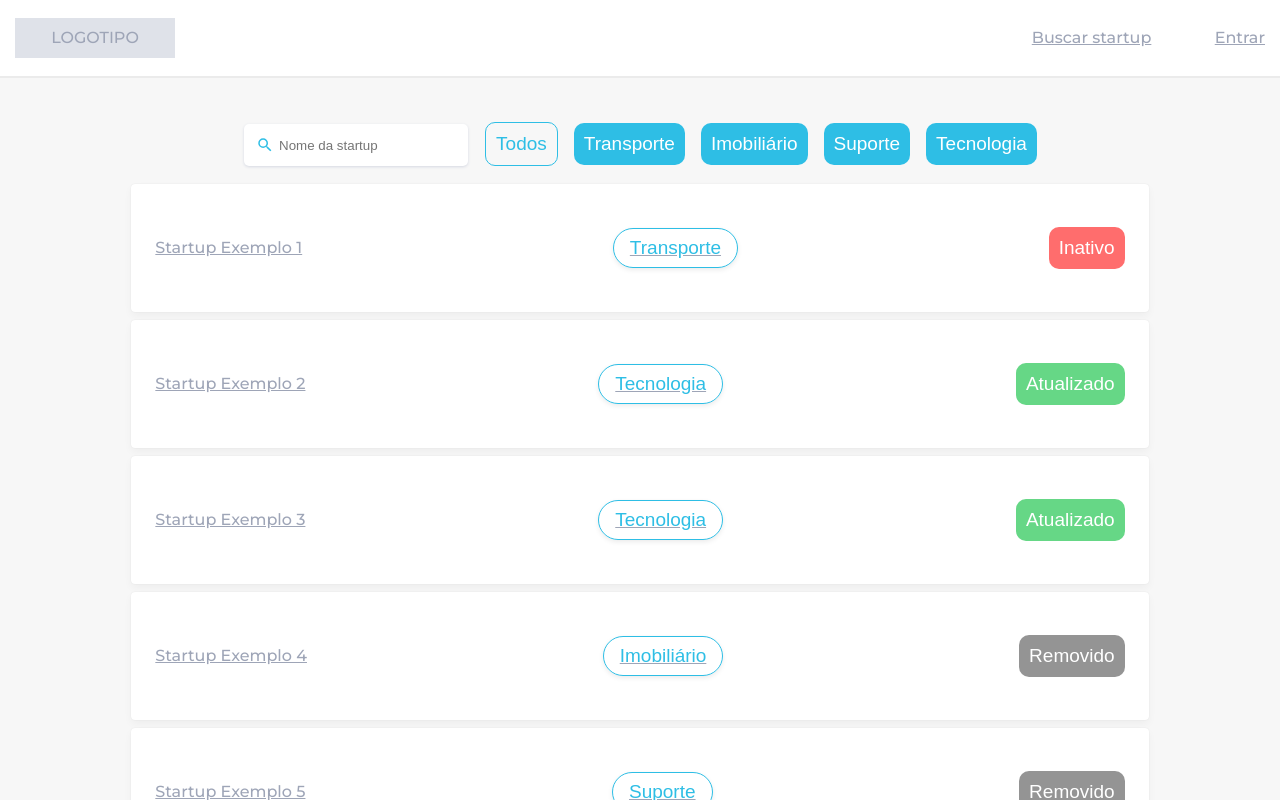
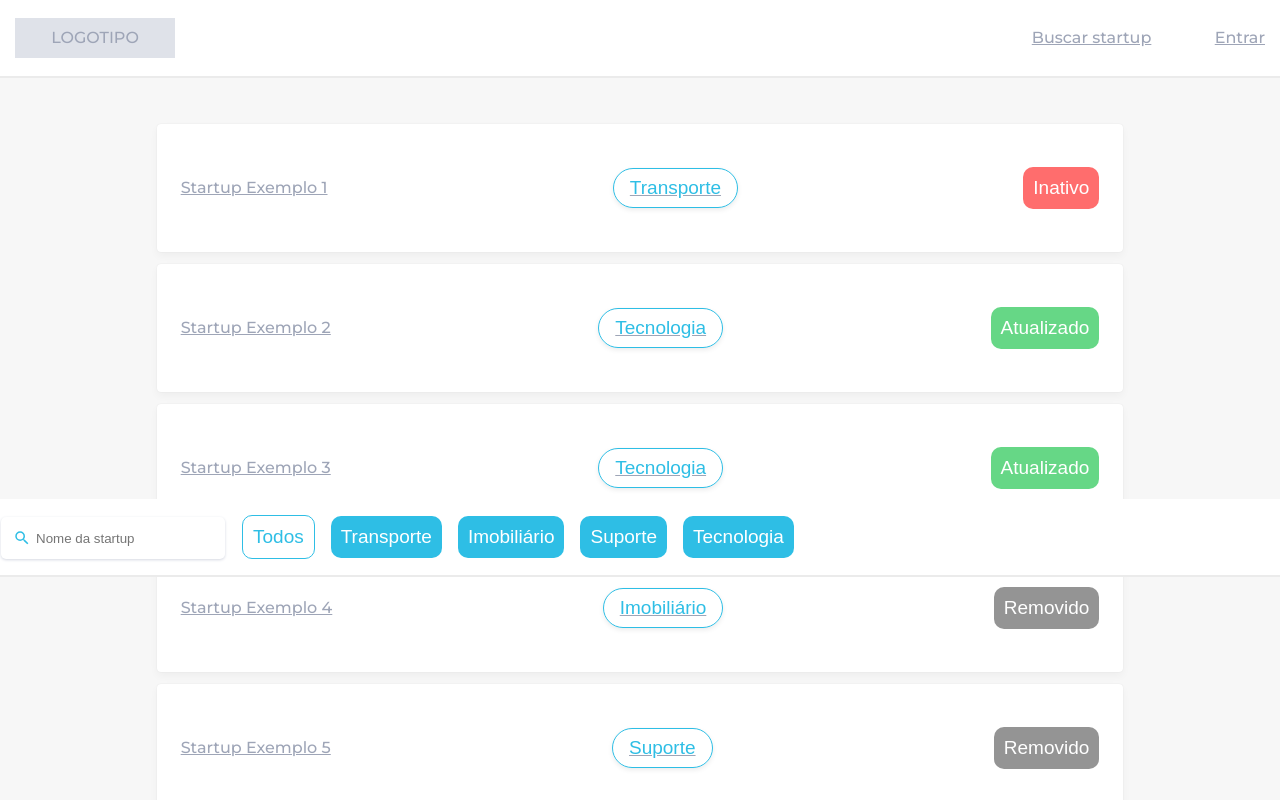
Before and after one commit to joicenunes/VitrineEmpreende, a React (Create React App) app in the folder client/: page /management in a window 1280 px wide. Shown: the top 800 px of the page. Built offline with nearby package versions, Linux system fonts and the light colour scheme.

Commit message:
[CÓDIGO] - Organização semântica

```diff
--- a/client/src/App.js
+++ b/client/src/App.js
@@ -4,8 +4,8 @@ import Router from './router';
 
 export default function App() {
   return (
-    <div className='app'>
+    <main className='app'>
       <Router></Router>
-    </div>
+    </main>
   );
 }
--- a/client/src/Components/Header/index.js
+++ b/client/src/Components/Header/index.js
@@ -9,7 +9,7 @@ export default function Header(props) {
   let [userName, /* setUserName */] = useState(localStorage.getItem('userName'));
 
   return (
-    <header>
+    <header className='topbar'>
       <div className='col'>
         <div className='logotipo'>
           LOGOTIPO
--- a/client/src/Pages/Management/index.js
+++ b/client/src/Pages/Management/index.js
@@ -58,17 +58,17 @@ export default function Showcase() {
       <Link to={`/startup/${startup.id}`}>
         <Card key={'startup' + startup.id}>
           <CardBody>
-            <div>{startup.name}</div>
-            <div>
+            <p>{startup.name}</p>
+            <p>
               <TagList
                 color='primary'
                 outline
                 tags={startup.tags}
               />
-            </div>
-            <div>
+            </p>
+            <p>
               <Button color={getColorByActivity(startup.activity)} disabled>{startup.activity}</Button>
-            </div>
+            </p>
           </CardBody>
         </Card>
       </Link>
@@ -100,8 +100,9 @@ export default function Showcase() {
   return (
     <div>
       <Header />
-      <div className='page-content'>
-        <div className='filtros'>
+      <section className='page-content'>
+        <section className='startup-list'>
+          <header className='filtros'>
             <InputText
               color='primary'
               id='search'
@@ -124,13 +125,12 @@ export default function Showcase() {
                 >{tag}</Button>
               ))
             }
-        </div>
+          </header>
 
-        <div className='startup-list'>
-          <div className='wrap'>
+          <section className='wrap'>
             {showStartups()}
-          </div>
-        </div>
+          </section>
+        </section>
 
         <Pagination
           totalPages={Math.floor(startups.length / pageSize)}
@@ -138,7 +138,7 @@ export default function Showcase() {
           page={page}
           onClickPageButton={onClickPageButton}
         />
-      </div>
+      </section>
     </div>
   );
 }
--- a/client/src/Pages/Management/style.css
+++ b/client/src/Pages/Management/style.css
@@ -1,7 +1,15 @@
+.startup-list {
+  display: grid;
+  grid-template-columns: 1fr 10fr 1fr;
+  grid-template-areas: '. filter .' '. wrap .';
+}
+
 .filtros {
+  grid-area: filter;
   display: flex;
-  justify-content: center;
+  justify-content: flex-start;
   align-items: center;
+  place-self: center start;
   gap: 16px;
 }
 
@@ -9,16 +17,13 @@
   margin-top: -1em;
 }
 
-.startup-list {
-  display: grid;
-  grid-template-columns: 1fr 10fr 1fr;
-  grid-template-areas: '. wrap .';
-  gap: 20px;
-}
-
 .startup-list .wrap {
   justify-content: center;
   grid-area: wrap;
+}
+
+.startup-list .wrap .card {
+  margin: 12px 50px;
 }
 
 .startup-list .wrap .card .card-body {
--- a/client/src/Pages/Showcase/index.js
+++ b/client/src/Pages/Showcase/index.js
@@ -40,15 +40,13 @@ export default function Showcase() {
 
   const showStartupCard = (startup) => {
     return (
-      <div key={'startup'+startup.id} className='startup-card'>
-        <div className='startup-card-content'>
+      <article key={'startup'+startup.id} className='startup-card'>
         <StartupProfile
           startup={startup}
           hiddenSocialNetwork
           hiddenTags
         />
-        </div>
-      </div>
+      </article>
     );
   }
 
@@ -77,8 +75,9 @@ export default function Showcase() {
   return (
     <div>
       <Header />
-      <div className='page-content'>
-        <div className='filtros'>
+      <section className='page-content'>
+        <section className='vitrine'>
+          <header className='filtros'>
             <InputText
               color='primary'
               id='search'
@@ -101,13 +100,12 @@ export default function Showcase() {
                 >{tag}</Button>
               ))
             }
-        </div>
+          </header>
 
-        <div className='vitrine'>
-          <div className='wrap'>
+          <section className='wrap'>
             {showStartups()}
-          </div>
-        </div>
+          </section>
+        </section>
 
         <Pagination
           totalPages={Math.floor(startups.length / pageSize)}
@@ -115,7 +113,7 @@ export default function Showcase() {
           page={page}
           onClickPageButton={onClickPageButton}
         />
-      </div>
+      </section>
     </div>
   );
 }
--- a/client/src/Pages/Showcase/style.css
+++ b/client/src/Pages/Showcase/style.css
@@ -1,20 +1,21 @@
+.vitrine {
+  display: grid;
+  grid-template-columns: 1fr 10fr 1fr;
+  grid-template-areas: '. filter .' '. wrap .';
+  place-items: center;
+}
+
 .filtros {
+  grid-area: filter;
   display: flex;
-  justify-content: center;
+  justify-content: flex-start;
   align-items: center;
+  place-self: center start;
   gap: 16px;
 }
 
 .filtros .form-item {
   margin-top: -1em;
-}
-
-.vitrine {
-  display: grid;
-  grid-template-columns: 1fr 10fr 1fr;
-  grid-template-areas: '. wrap .';
-  gap: 20px;
-  place-items: center;
 }
 
 .vitrine .wrap {
@@ -25,6 +26,7 @@
 }
 
 .startup-card {
-  flex-basis: 30%;
+  margin: 0 50px;
+  flex-basis: 23%;
   max-width: 380px;
 }
```
Lines whose indentation alone changed are shown as unchanged.
